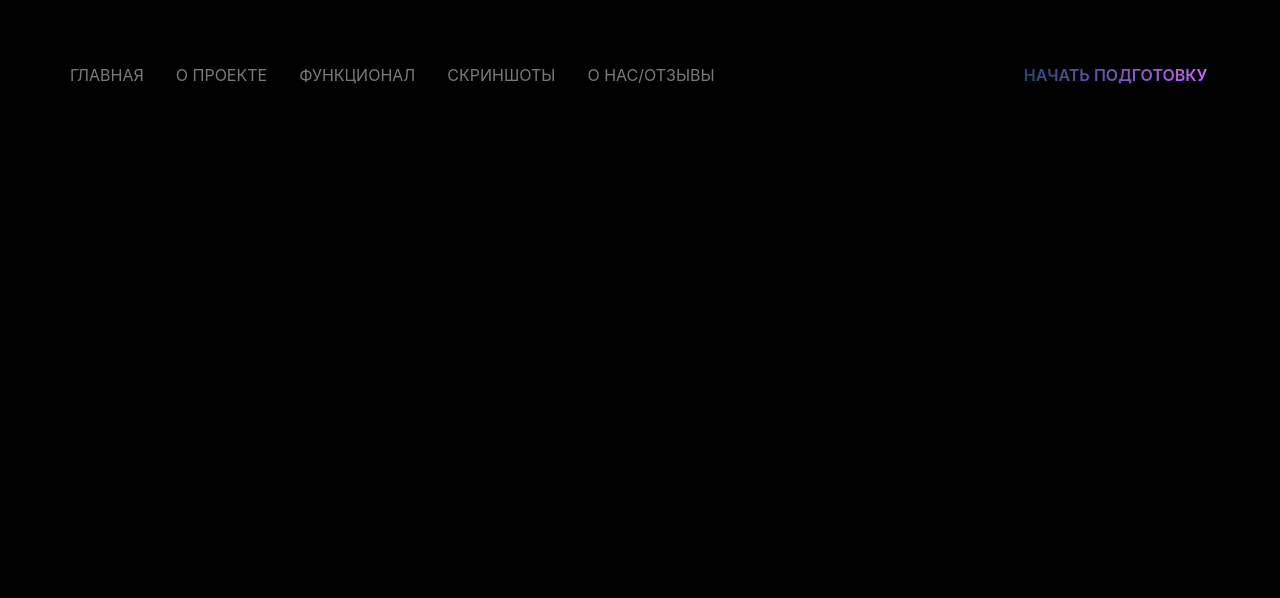
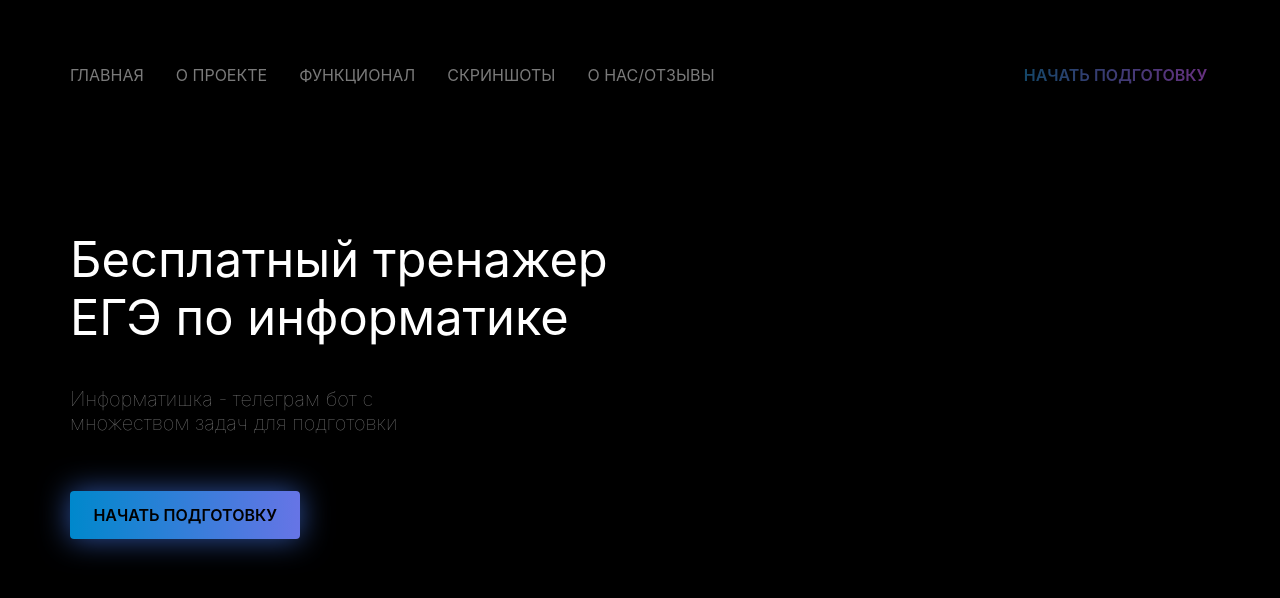
Before and after one commit to snchs2/informatishka-web, a plain HTML site: page index.html in a window 1280 px wide. Drawn offline with Linux system fonts and the light colour scheme; some packages are replaced by stand-ins of ours.

Commit message:
add title with animated button

```diff
--- a/css/style.css
+++ b/css/style.css
@@ -11,8 +11,15 @@ a {
 }
 
 .main {
+    min-height: 1080px;
     background-color: black;
-    min-height: 1080px;
+}
+
+
+/* скролл выкл */
+
+::-webkit-scrollbar {
+    width: 0;
 }
 
 
@@ -48,9 +55,14 @@ a {
     align-items: flex-start;
     padding: 16px 0px 16px 16px;
     margin-left: 277px;
-    background: linear-gradient(90deg, rgba(27, 144, 203, 50%) 0%, #CC61FF 100%);
+    background: linear-gradient(90deg, rgba(27, 144, 203, 100%) 0%, rgba(204, 97, 255, 100%) 100%);
     -webkit-background-clip: text;
     -webkit-text-fill-color: transparent;
+    opacity: 0.5;
+}
+
+#frame_li_6:hover {
+    opacity: 1;
 }
 
 #nav_li_gradient {
@@ -78,8 +90,72 @@ a {
 }
 
 
-/* скролл выкл */
+/* ---title */
 
-::-webkit-scrollbar {
-    width: 0;
+.title_text {
+    font-style: normal;
+    font-weight: 400;
+    font-size: 48.83px;
+    line-height: 58px;
+    color: #FFFFFF;
+    margin-top: 80px;
+    margin-bottom: 40px;
+    width: 55%;
 }
+
+.title_sec_text {
+    font-style: normal;
+    font-weight: 100;
+    font-size: 20px;
+    line-height: 24px;
+    color: rgba(255, 255, 255, 0.48);
+    width: 30%;
+    margin: 0 0 56px 0;
+}
+
+
+/* ----кнопка */
+
+.btn {
+    font-style: normal;
+    font-weight: 600;
+    font-size: 16px;
+    line-height: 19px;
+    text-transform: uppercase;
+    padding: 16px, 32px;
+    /* --- */
+    box-shadow: 0px 0px 30px rgba(59, 102, 201, 0.8);
+    border-radius: 8px;
+    text-align: center;
+    text-decoration: none;
+    box-sizing: border-box;
+    background: linear-gradient(90deg, #0088CC, #CC61FF, #0088CC);
+    background-size: 400%;
+    padding-left: 16px, 32px;
+}
+
+
+/* ----анимация кнопки при наведении */
+
+.btn:hover {
+    animation: button 6s linear infinite;
+}
+
+@keyframes button {
+    0% {
+        background-position: 0%;
+    }
+    100% {
+        background-position: 400%;
+    }
+}
+
+.text_in_btn {
+    color: black;
+    font-weight: 600;
+    transition: 0.6s;
+}
+
+.text_in_btn:hover {
+    color: black;
+}
--- a/index.html
+++ b/index.html
@@ -52,6 +52,16 @@
                     </ul>
                 </nav>
             </header>
+
+            <div class="title">
+                <h1 class="title_text">Бесплатный тренажер ЕГЭ по информатике</h1>
+                <h3 class="title_sec_text">
+                    Информатишка - телеграм бот с множеством задач для подготовки
+                </h3>
+                <a href="" class="btn">
+                    <p class="text_in_btn">Начать подготовку</p>
+                </a>
+            </div>
         </div>
     </div>
 </body>
```
Also changed, not shown: css/bootstrap.css.
